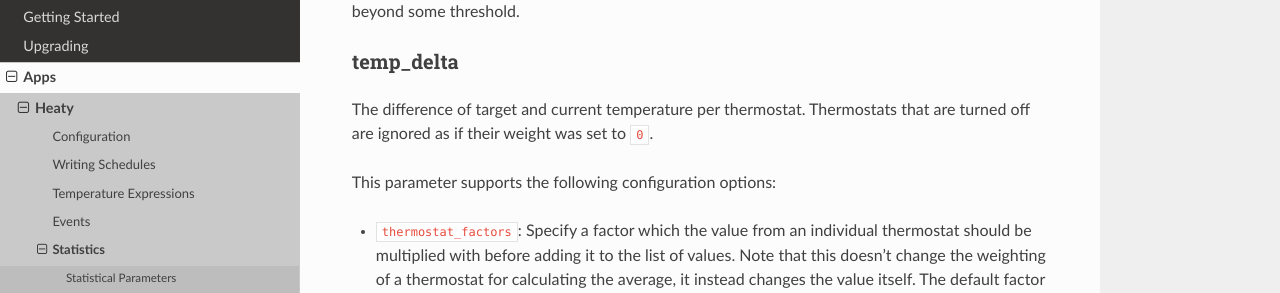
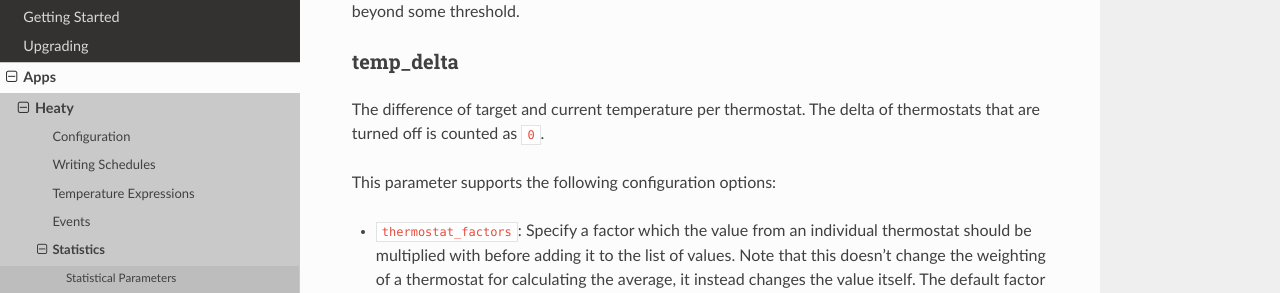
Before and after one commit to bob1de/hass-apps, a Sphinx documentation site: the page built from docs/apps/heaty/statistics.rst, in a window 1280 px wide and 900 px high, scrolled down 877 px. Shown: the part 158-451 px from the top of the window. Built offline with Sphinx 7.4.7 and the Read the Docs theme 2.0.0, drawn with Linux system fonts in a browser that asks for light colours.

Commit message:
[heaty] Count temp_delta as 0 for thermostats that are turned off

```diff
--- a/docs/apps/heaty/statistics.rst
+++ b/docs/apps/heaty/statistics.rst
@@ -55,9 +55,8 @@ or off when the maximum ``temp_delta`` goes beyond some threshold.
 temp_delta
 ~~~~~~~~~~
 
-The difference of target and current temperature per
-thermostat. Thermostats that are turned off are ignored as if their
-weight was set to ``0``.
+The difference of target and current temperature per thermostat. The
+delta of thermostats that are turned off is counted as ``0``.
 
 This parameter supports the following configuration options:
 
```
Also changed, not shown: 1 other file.
